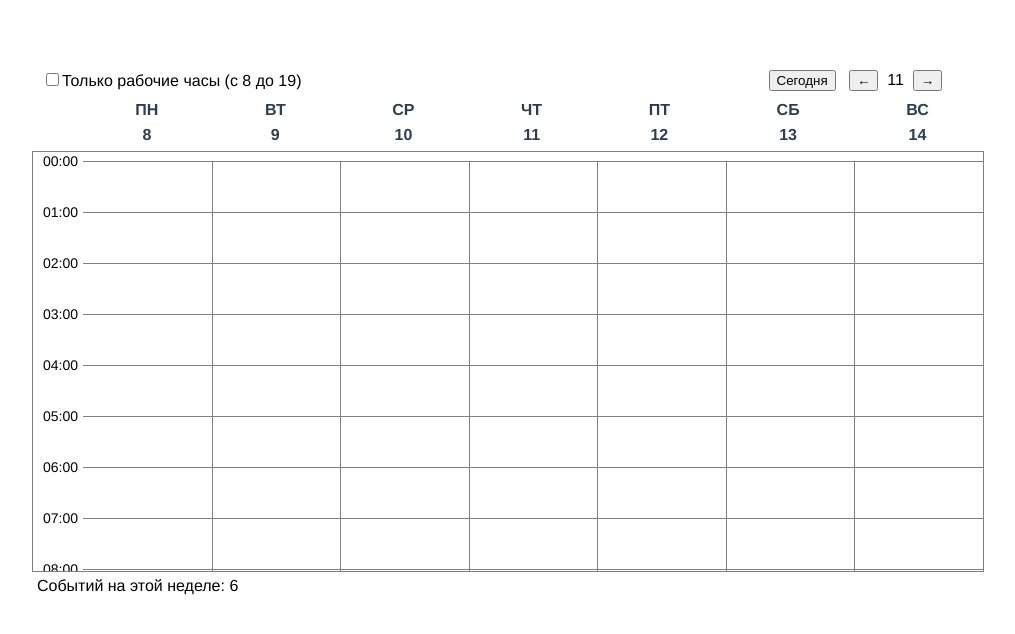
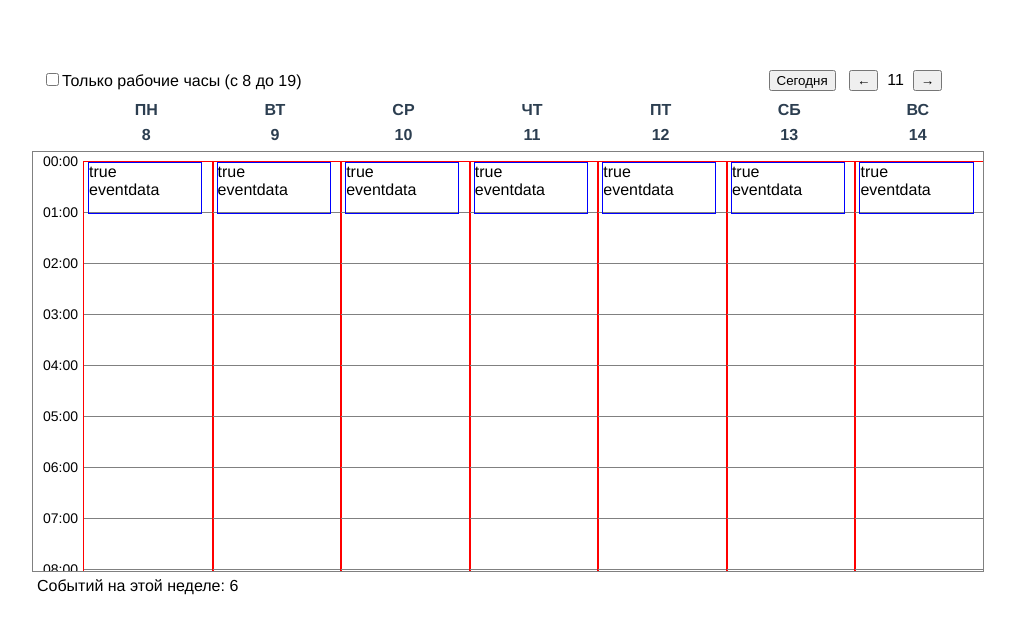
Before and after one commit to makkoveevs/mymapa-test, a Vue app: page / in a window 1280 px wide. Shown: the top 634 px of the page, without its empty margins (158-1173 px from the left). Built offline with nearby package versions, Linux system fonts and the light colour scheme.

Commit message:
Добавлен контейнер для событий расписания

```diff
--- /dev/null
+++ b/src/components/Calendar/EventComponent.vue
@@ -0,0 +1,26 @@
+<template>
+  <div class="event-component-root" :style="`height:${eventsComponentHeight}px;`">
+    <div>{{ only_work_hours }}</div>
+    {{ eventdata }}
+  </div>
+</template>
+
+<script>
+export default {
+  name: 'EventComponent',
+  props: ['only_work_hours', 'eventdata'],
+  computed: {
+    eventsComponentHeight() {
+      return 50;
+    },
+  },
+};
+</script>
+
+<style scoped>
+.event-component-root {
+  position: relative;
+  width: 90%;
+  border: 1px solid blue;
+}
+</style>
--- a/src/components/Calendar/index.vue
+++ b/src/components/Calendar/index.vue
@@ -25,6 +25,9 @@
             <span v-if="hour_item < 10">0</span>{{ hour_item }}:00
           </div>
         </div>
+        <div class="events_container" :style="`height:${eventsContainerHeight}px;`">
+          <event-component :only_work_hours="true" :eventdata="'eventdata'" />
+        </div>
       </div>
     </div>
     <div class="footer_section">
@@ -36,9 +39,11 @@
 <script>
 import calendar_events from '@/mock/calendar_events';
 import DateUtils from '@/common/DateUtils.js';
+import EventComponent from './EventComponent.vue';
 
 export default {
   name: 'Calendar',
+  components: { EventComponent },
   data() {
     this.days_of_week_default = DateUtils.getDaysOfWeekDefaultsWeek;
     this.default_hours = DateUtils.createDefaultHoursList;
@@ -85,6 +90,11 @@ export default {
     eventsOnSelectedWeek() {
       return this.data.filter((e) => e.startDate > this.monday / 1000 && e.endDate < this.nextModnayTS);
     },
+    eventsContainerHeight() {
+      const hour_item_height = 51;
+      if (this.only_work_hours) return hour_item_height * (this.work_hours.end - this.work_hours.start + 1);
+      return hour_item_height * 24;
+    },
   },
   created() {
     this.data = calendar_events;
@@ -116,11 +126,8 @@ export default {
 .day_of_week {
   position: relative;
   flex-grow: 1;
-}
-
-.day_of_week:nth-child(1) {
-  position: relative;
-  flex-grow: 1;
+  width: 100%;
+  height: 100%;
 }
 
 .day_title {
@@ -151,6 +158,15 @@ export default {
   display: none;
 }
 
+.events_container {
+  position: absolute;
+  top: 0;
+  left: 0;
+  width: calc(100% - 4px);
+  border: 1px solid red;
+  padding-left: 4px;
+}
+
 .hour_item {
   position: relative;
   width: 100%;
```
